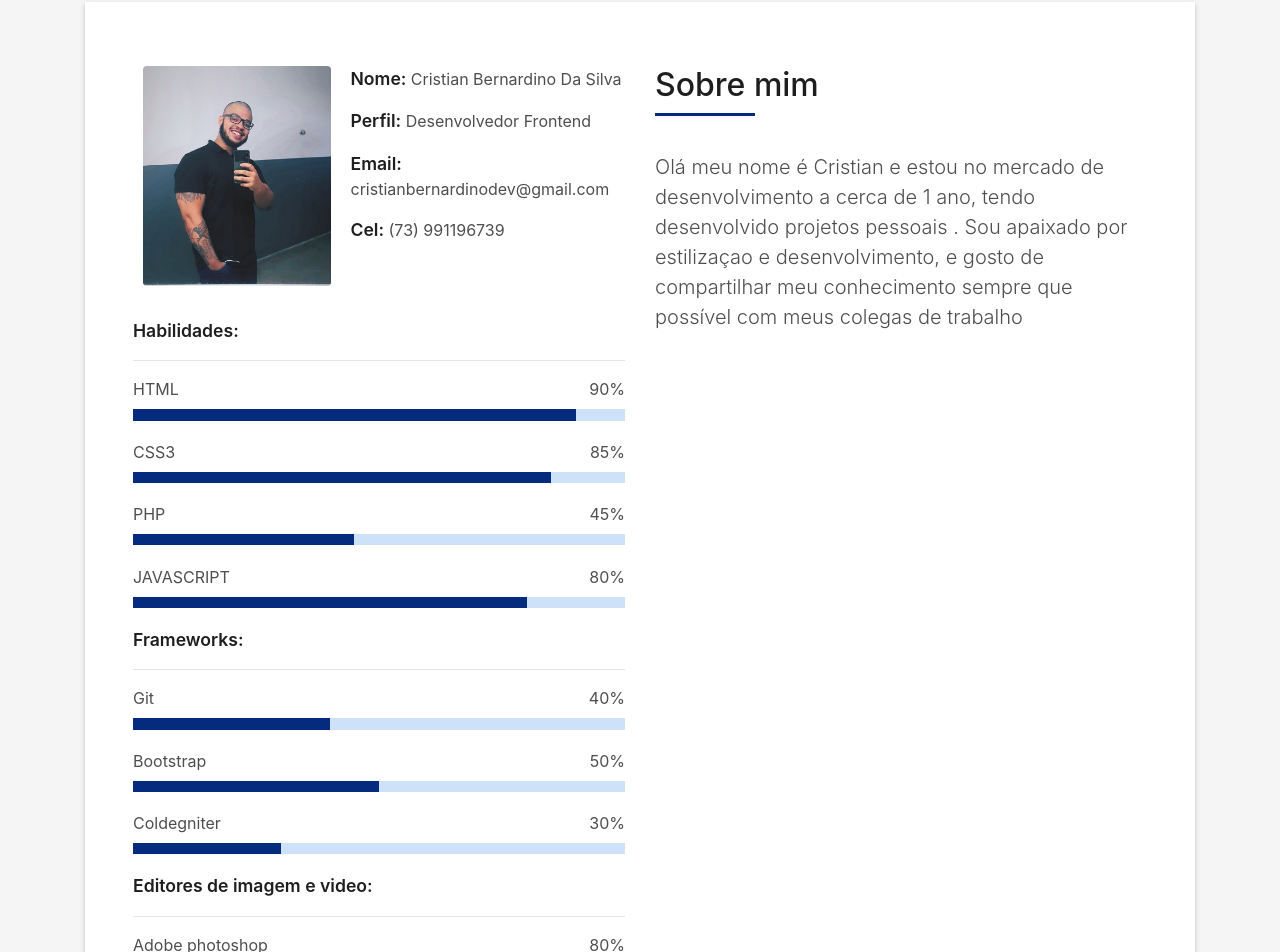
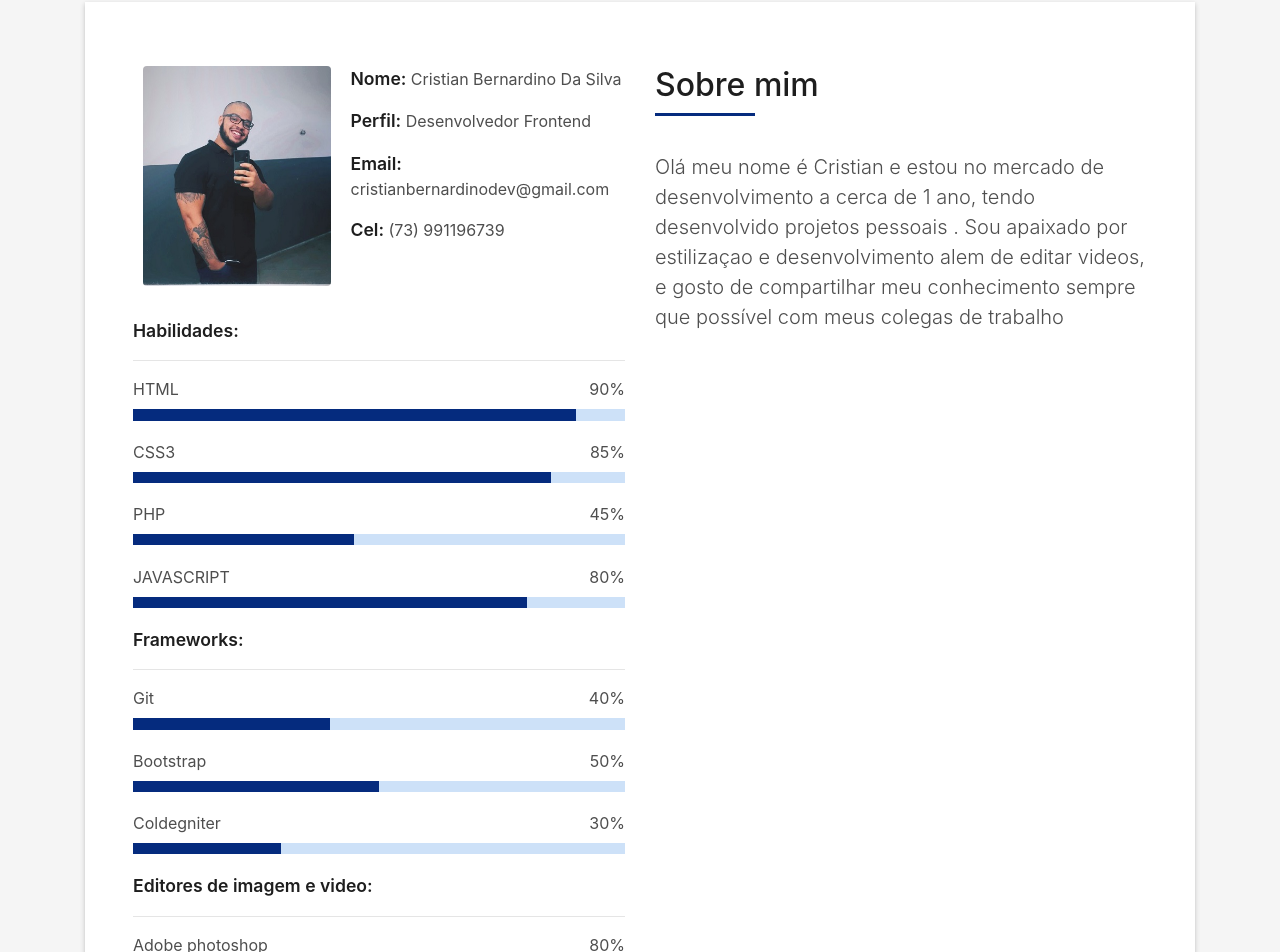
Before and after one commit to Cristiandev73/cristianbernardinodev.github.io, a plain HTML site: page index.html in a window 1280 px wide. Shown: the part 862-1814 px from the top of the page. Drawn offline with Linux system fonts and the light colour scheme; files whose address does not match are found by name.

Commit message:
Add files via upload

```diff
--- a/index.html
+++ b/index.html
@@ -188,7 +188,7 @@ font-size: 1.1rem;">Frameworks:</div>
                   </div>
                   <p class="lead">
                     Olá meu nome é Cristian e estou no mercado de desenvolvimento a cerca de 1 ano, tendo desenvolvido
-                    projetos pessoais . Sou apaixado por estilizaçao e desenvolvimento, e gosto de compartilhar meu
+                    projetos pessoais . Sou apaixado por estilizaçao e desenvolvimento alem de editar videos, e gosto de compartilhar meu
                     conhecimento sempre que possível com meus colegas de trabalho
                   </p>
                   <p class="lead">
```
